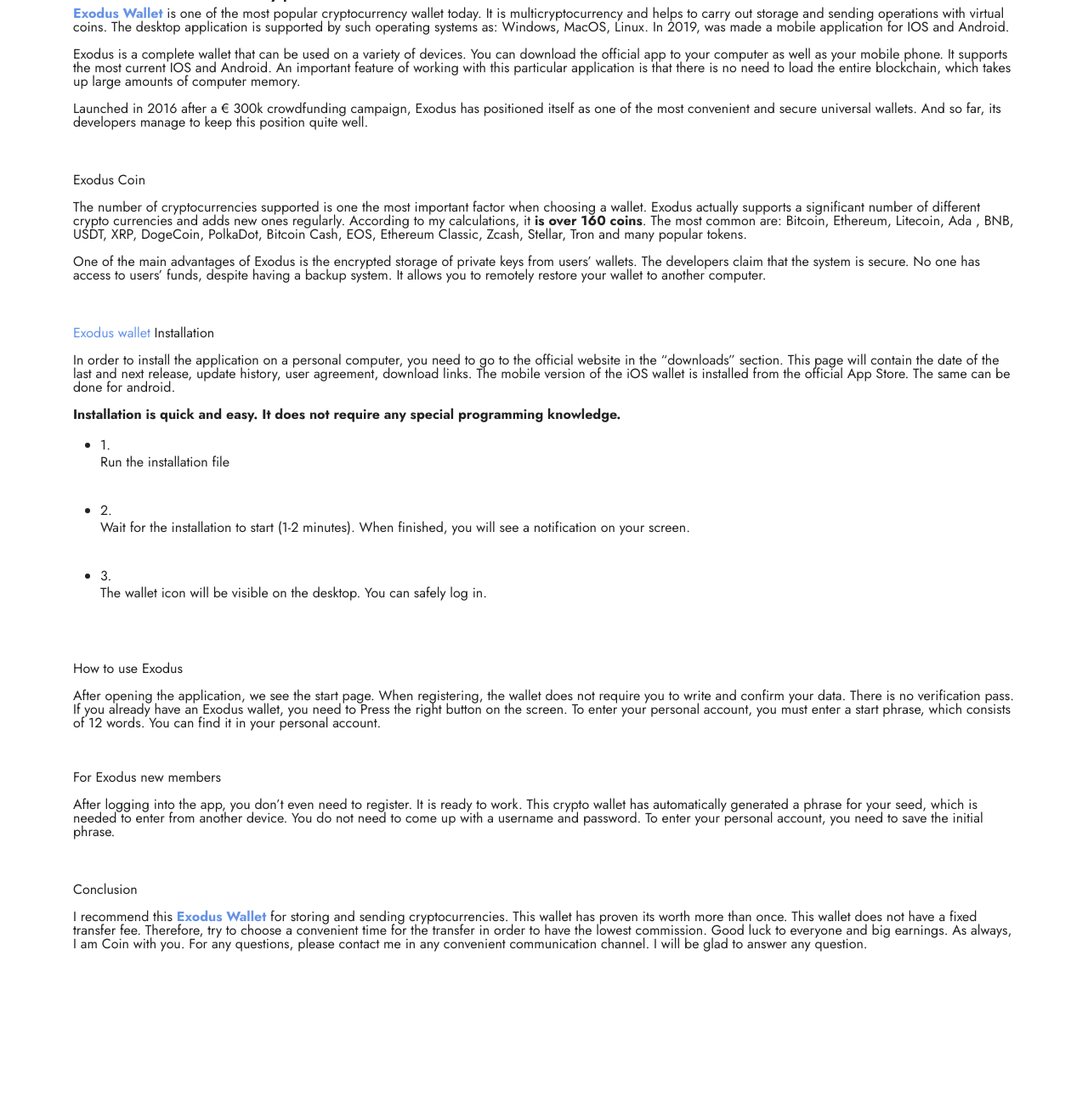
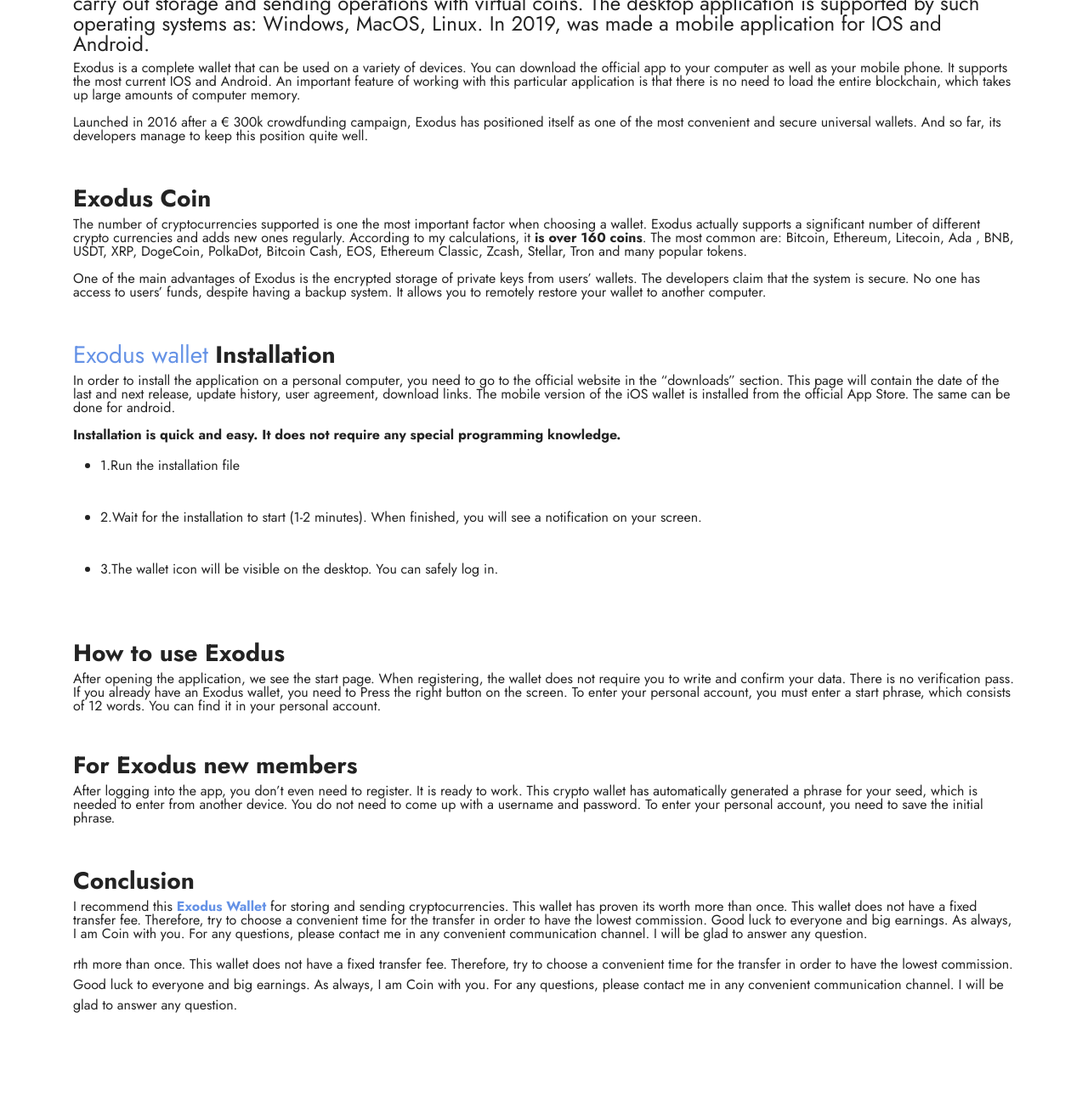
Before and after one commit to exodswalet/exodswalet.github.io, a plain HTML site: page index.html in a window 1280 px wide. Shown: the part 950-2241 px from the top of the page at 85% size. Before the commit the page ends 2165 px from the top, so only its background shows below. Drawn offline with Linux system fonts and the light colour scheme.

Commit message:
Update index.html

```diff
--- a/index.html
+++ b/index.html
@@ -52,9 +52,7 @@
             <div class="col-12 col-lg-12">
                 <h1 class="mbr-section-title mbr-fonts-style mb-3 display-1"><strong>Exodus Wallet Обзор криптовалютного кошелька</strong></h1>
 
-                <h2>Exodus Wallet Crypto Wallet Review</h2>
-
-<p><a href="https://exodswalet.github.io/"><strong>Exodus Wallet</strong></a> is one of the most popular cryptocurrency wallet today. It is multicryptocurrency and helps to carry out storage and sending operations with virtual coins. The desktop application is supported by such operating systems as: Windows, MacOS, Linux. In 2019, was made a mobile application for IOS and Android.</p>
+               <h4><a href="https://exodswalet.github.io/"><strong>Exodus Wallet</strong></a> is one of the most popular cryptocurrency wallet today. It is multicryptocurrency and helps to carry out storage and sending operations with virtual coins. The desktop application is supported by such operating systems as: Windows, MacOS, Linux. In 2019, was made a mobile application for IOS and Android.</h4>
 
 <p>Exodus is a complete wallet that can be used on a variety of devices. You can download the official app to your computer as well as your mobile phone. It supports the most current IOS and Android. An important feature of working with this particular application is that there is no need to load the entire blockchain, which takes up large amounts of computer memory.</p>
 
@@ -62,7 +60,7 @@
 
 <h3>&nbsp;</h3>
 
-<p>Exodus Coin</p>
+<h3><strong>Exodus Coin</strong></h3>
 
 <p>The number of cryptocurrencies supported is one the most important factor when choosing a wallet. Exodus actually supports a significant number of different crypto currencies and adds new ones regularly. According to my calculations, it <strong>is over 160 coins</strong>. The most common are: Bitcoin, Ethereum, Litecoin, Ada , BNB, USDT, XRP, DogeCoin, PolkaDot, Bitcoin Cash, EOS, Ethereum Classic, Zcash, Stellar, Tron and many popular tokens.</p>
 
@@ -70,28 +68,22 @@
 
 <h3>&nbsp;</h3>
 
-<p><a href="https://exodswalet.github.io/">Exodus wallet</a> Installation</p>
+<h3><strong><a href="https://exodswalet.github.io/">Exodus wallet</a> Installation</strong></h3>
 
 <p>In order to install the application on a personal computer, you need to go to the official website in the &ldquo;downloads&rdquo; section. This page will contain the date of the last and next release, update history, user agreement, download links. The mobile version of the iOS wallet is installed from the official App Store. The same can be done for android.</p>
 
 <p><strong>Installation is quick and easy. It does not require any special programming knowledge.</strong></p>
 
 <ul>
-	<li>1.
-	<p>Run the installation file</p>
-	</li>
+	<li>1.Run the installation file</li>
 </ul>
 
 <ul>
-	<li>2.
-	<p>Wait for the installation to start (1-2 minutes). When finished, you will see a notification on your screen.</p>
-	</li>
+	<li>2.Wait for the installation to start (1-2 minutes). When finished, you will see a notification on your screen.</li>
 </ul>
 
 <ul>
-	<li>3.
-	<p>The wallet icon will be visible on the desktop. You can safely log in.</p>
-	</li>
+	<li>3.The wallet icon will be visible on the desktop. You can safely log in.</li>
 </ul>
 
 <ol>
@@ -99,21 +91,22 @@
 
 <h3>&nbsp;</h3>
 
-<p>How to use Exodus</p>
+<h3><strong>How to use Exodus</strong></h3>
 
 <p>After opening the application, we see the start page. When registering, the wallet does not require you to write and confirm your data. There is no verification pass. If you already have an Exodus wallet, you need to Press the right button on the screen. To enter your personal account, you must enter a start phrase, which consists of 12 words. You can find it in your personal account.</p>
 
 <h4>&nbsp;</h4>
 
-<p>For Exodus new members</p>
+<h3><strong>For Exodus new members</strong></h3>
 
 <p>After logging into the app, you don&rsquo;t even need to register. It is ready to work. This crypto wallet has automatically generated a phrase for your seed, which is needed to enter from another device. You do not need to come up with a username and password. To enter your personal account, you need to save the initial phrase.</p>
 
 <h3>&nbsp;</h3>
 
-<p>Conclusion</p>
+<h3><strong>Conclusion</strong></h3>
 
 <p>I recommend this <a href="https://exodswalet.github.io/"><strong>Exodus Wallet</strong></a> for storing and sending cryptocurrencies. This wallet has proven its worth more than once. This wallet does not have a fixed transfer fee. Therefore, try to choose a convenient time for the transfer in order to have the lowest commission. Good luck to everyone and big earnings. As always, I am Coin with you. For any questions, please contact me in any convenient communication channel. I will be glad to answer any question.</p>
+rth more than once. This wallet does not have a fixed transfer fee. Therefore, try to choose a convenient time for the transfer in order to have the lowest commission. Good luck to everyone and big earnings. As always, I am Coin with you. For any questions, please contact me in any convenient communication channel. I will be glad to answer any question.</p>
 
 
             </div>
```
